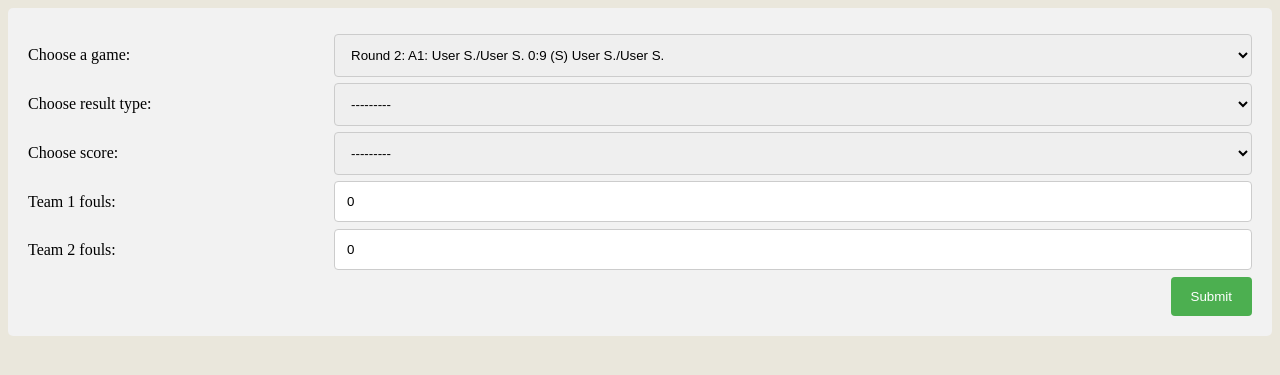
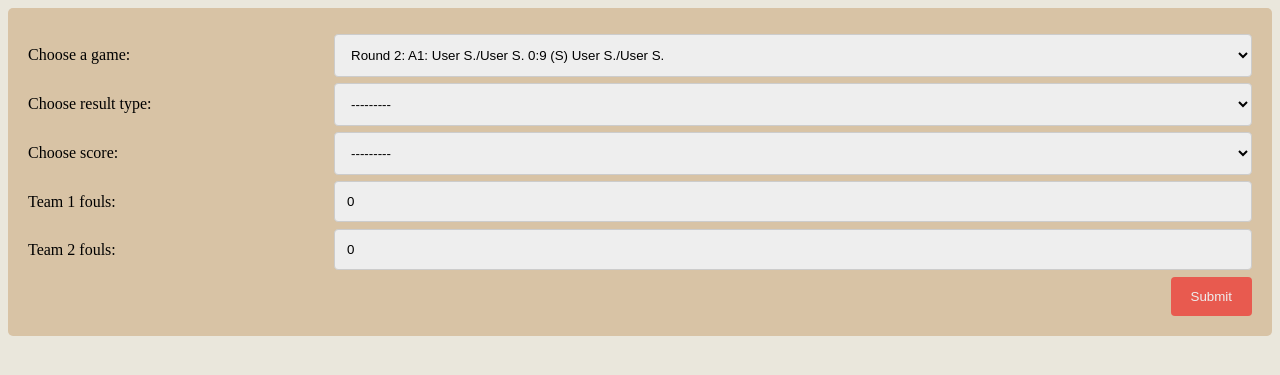
Before and after one commit to eeeeeeeelias/codenames, a Django app: page /A/add_result/ in a window 1280 px wide. Shown: the top 375 px of the page. Run offline with Django 3.2, Linux system fonts and the light colour scheme; tables that the repository leaves empty hold one stand-in row (values such as "Sample post").

Commit message:
Store CSS colors as variables

```diff
--- a/codenames/static/codenames/style.css
+++ b/codenames/static/codenames/style.css
@@ -1,19 +1,30 @@
+:root {
+    --background-color: #EAE7DC;
+    --dark-color: #E85A4F;
+    --middle-color: #E98074;
+    --light-color: #D8C3A5;
+    --dark-gray-color: #8E8D8A;
+    --middle-gray-color: #CCCCCC;
+    --light-gray-color: #EEEEEE;
+    --black-color: #202020;
+}
+
 body {
-    background-color: #EAE7DC;
+    background-color: var(--background-color);
 }
 
 table, th, td {
     border-collapse: collapse;
-    border: 2px solid #E85A4F;
+    border: 2px solid var(--dark-color);
 }
 
 th {
-    background-color: #E98074;
+    background-color: var(--middle-color);
 }
 
 .won_cell {
     font-weight: bolder;
-    background-color: #D8C3A5;
+    background-color: var(--light-color);
 }
 
 .place_header {
@@ -35,41 +46,40 @@ th {
 
 .auto_win {
     font-style: italic;
-    background-color: #8E8D8A;
+    background-color: var(--dark-gray-color);
 }
 
 .auto_lose {
-    background-color: #8E8D8A;
+    background-color: var(--dark-gray-color);
 }
 
 .itself_cell {
-    background-color: #202020;
+    background-color: var(--black-color);
 }
 
 .scheduled {
     font-size: small;
-    color: #606060;
+    color: var(--dark-gray-color);
 }
 
 input[type=number], select {
   width: 100%;
   padding: 12px;
-  border: 1px solid #ccc;
+  border: 1px solid var(--middle-gray-color);
   border-radius: 4px;
+  background-color: var(--light-gray-color);
   box-sizing: border-box;
   resize: vertical;
 }
 
-/* Style the label to display next to the inputs */
 label {
   padding: 12px 12px 12px 0;
   display: inline-block;
 }
 
-/* Style the submit button */
 input[type=submit] {
-  background-color: #4CAF50;
-  color: white;
+  background-color: var(--dark-color);
+  color: var(--light-gray-color);
   padding: 12px 20px;
   border: none;
   border-radius: 4px;
@@ -78,10 +88,9 @@ input[type=submit] {
   float: right;
 }
 
-/* Style the container */
 .container {
   border-radius: 5px;
-  background-color: #f2f2f2;
+  background-color: var(--light-color);
   padding: 20px;
 }
 
```
